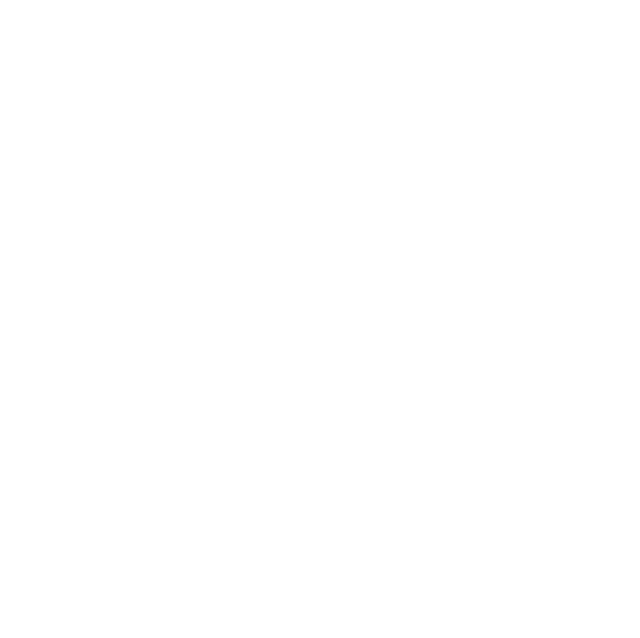
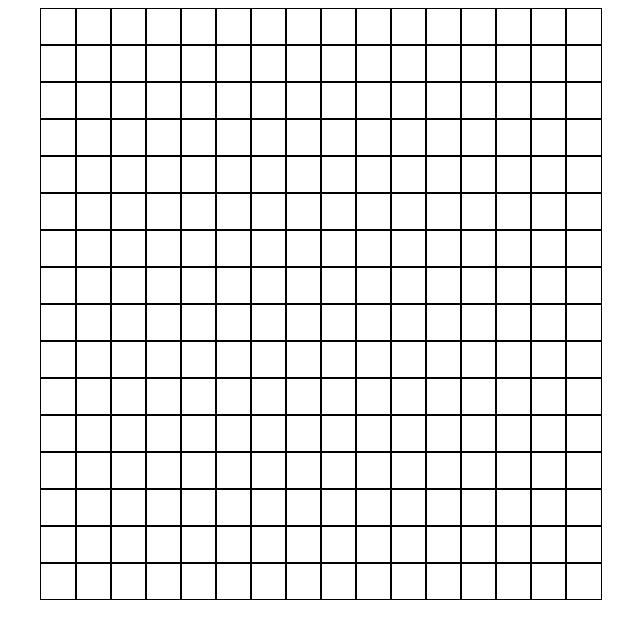
Before and after one commit to VitaliyTheSunflower/etch-a-sketch, a plain HTML site: page index.html in a window 1280 px wide. Shown: the whole page, without its empty margins (320-960 px from the left). Drawn offline with Linux system fonts and the light colour scheme.

Commit message:
modify index.html modify main.js modify style.css

```diff
--- a/index.html
+++ b/index.html
@@ -9,6 +9,6 @@
     <script src="main.js" defer></script>
 </head>
 <body>
-    <div class="contaier"></div>
+    <div class="container"></div>
 </body>
 </html>
--- a/main.js
+++ b/main.js
@@ -0,0 +1,17 @@
+const container = document.querySelector(".container");
+let rows = 16;
+let columns = 16;
+
+const grid = document.createElement("div");
+grid.className = 'grid';
+    for(let i = 0; i < columns; i++){
+        let column = document.createElement("div");
+        column.className = 'column';
+        for(let i = 0; i < rows; i++){
+            let row = document.createElement("div");
+            row.className = 'row';
+            column.appendChild(row);
+        }
+        grid.appendChild(column);
+    }
+container.appendChild(grid);
--- a/style.css
+++ b/style.css
@@ -0,0 +1,27 @@
+body{
+    display: flex;
+    justify-content: center;
+    align-items: center;
+}
+
+.container{
+    display: flex;
+    justify-content: center;
+    align-items: center;
+    margin: auto;
+}
+
+.grid{
+    display: flex;
+}
+
+.row{
+    border: 1px solid black;
+    height: 35px;
+    width: 35px;
+}
+
+.column{
+    height: 35px;
+    width: 35px;
+}
```
